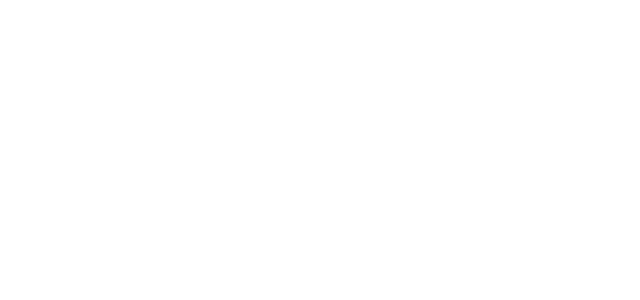
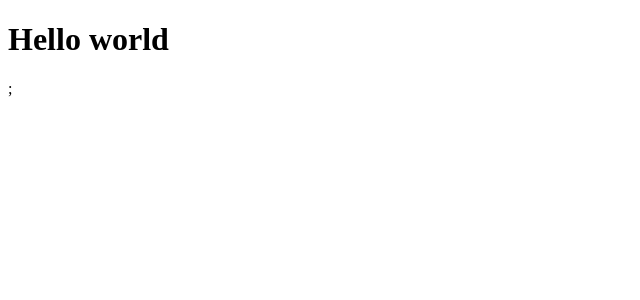
Before and after one commit to cmdcjones/clientfocusv2, a React (Vite) app in the folder client/: page / in a window 1280 px wide. Shown: the top 300 px of the page, without its empty margins (0-640 px from the left). Built offline with nearby package versions, Linux system fonts and the light colour scheme.

Commit message:
create Workout page

```diff
--- a/client/src/App.jsx
+++ b/client/src/App.jsx
@@ -1,5 +1,10 @@
 import "./App.css";
+import { Workout } from "./pages/Workout";
 
 export default function App() {
-  return <div className="App"></div>;
+  return (
+    <>
+      <Workout />;
+    </>
+  );
 }
--- /dev/null
+++ b/client/src/pages/Workout.jsx
@@ -0,0 +1,7 @@
+export function Workout() {
+  return (
+    <div className="insert tailwind">
+      <h1>Hello world</h1>
+    </div>
+  );
+}
```
